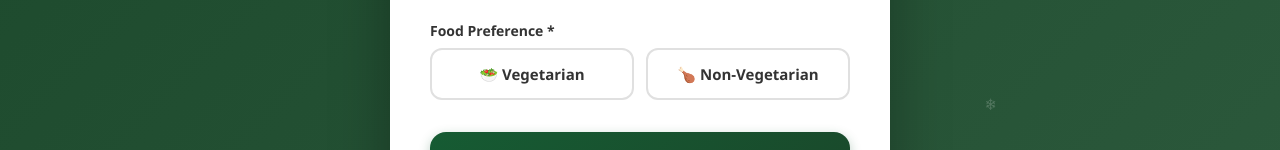
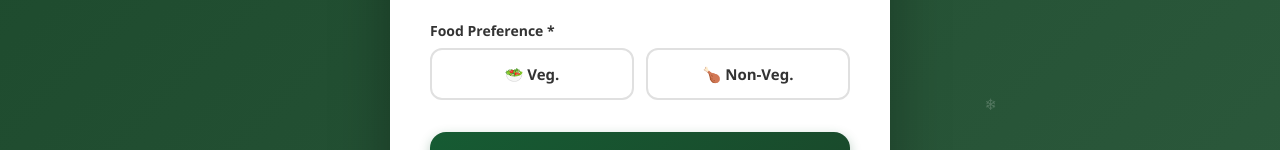
Before and after one commit to anamite/mii_christmas, a plain HTML site: page index.html in a window 1280 px wide. Shown: the part 558-708 px from the top of the page. Drawn offline with Linux system fonts and the light colour scheme.

```diff
--- a/index.html
+++ b/index.html
@@ -490,7 +490,7 @@
                 value="Vegetarian"
                 required
               />
-              <label for="veg">🥗 Vegetarian</label>
+              <label for="veg">🥗 Veg.</label>
             </div>
             <div class="food-option">
               <input
@@ -499,7 +499,7 @@
                 name="Food Preference"
                 value="Non-Vegetarian"
               />
-              <label for="nonveg">🍗 Non-Vegetarian</label>
+              <label for="nonveg">🍗 Non-Veg.</label>
             </div>
           </div>
           <div class="info-text highlight" id="foodPrefInfo" style="display: none;">
@@ -679,4 +679,5 @@
       updateDisplay();
     </script>
   </body>
+
 </html>
```
